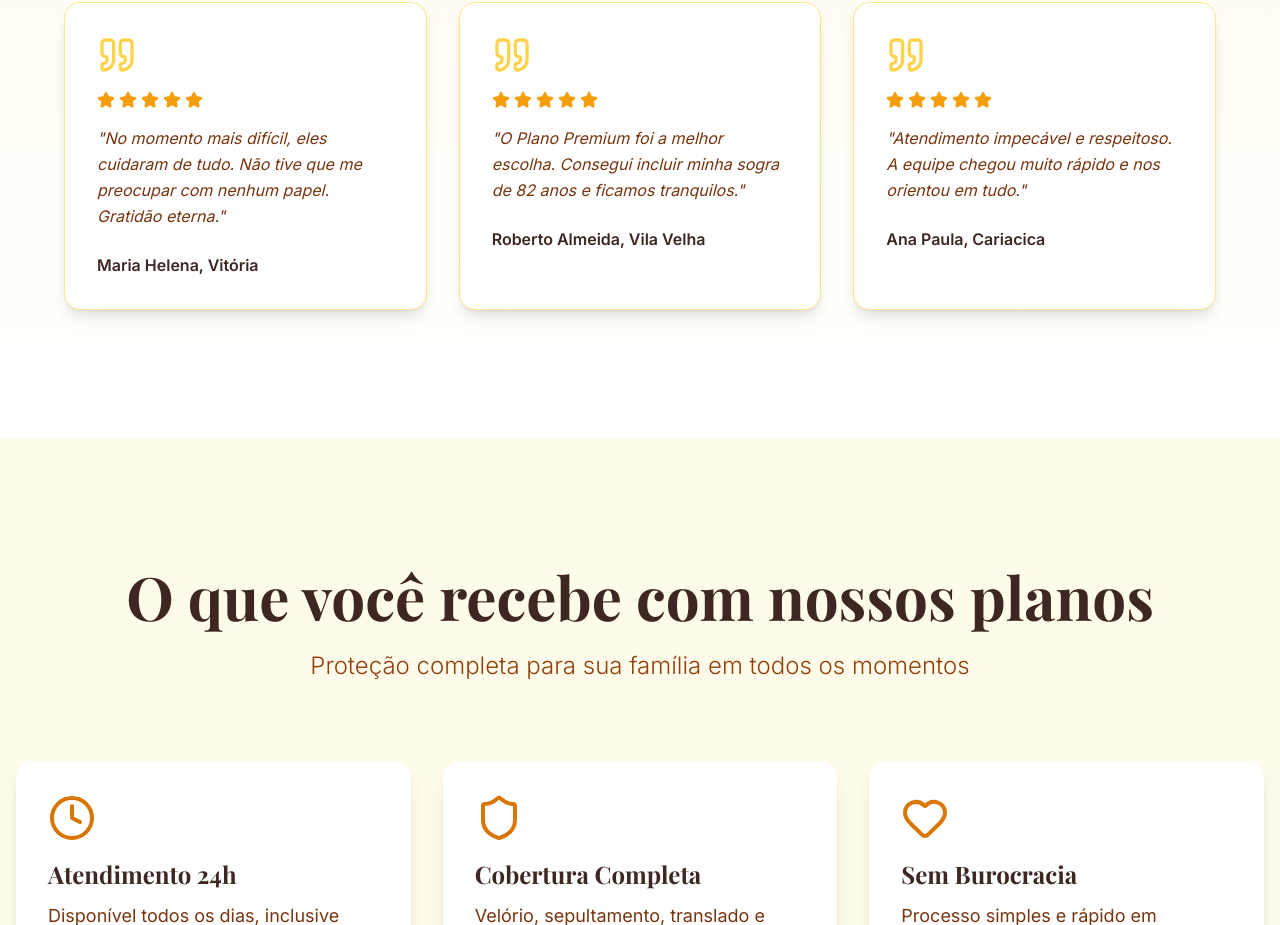
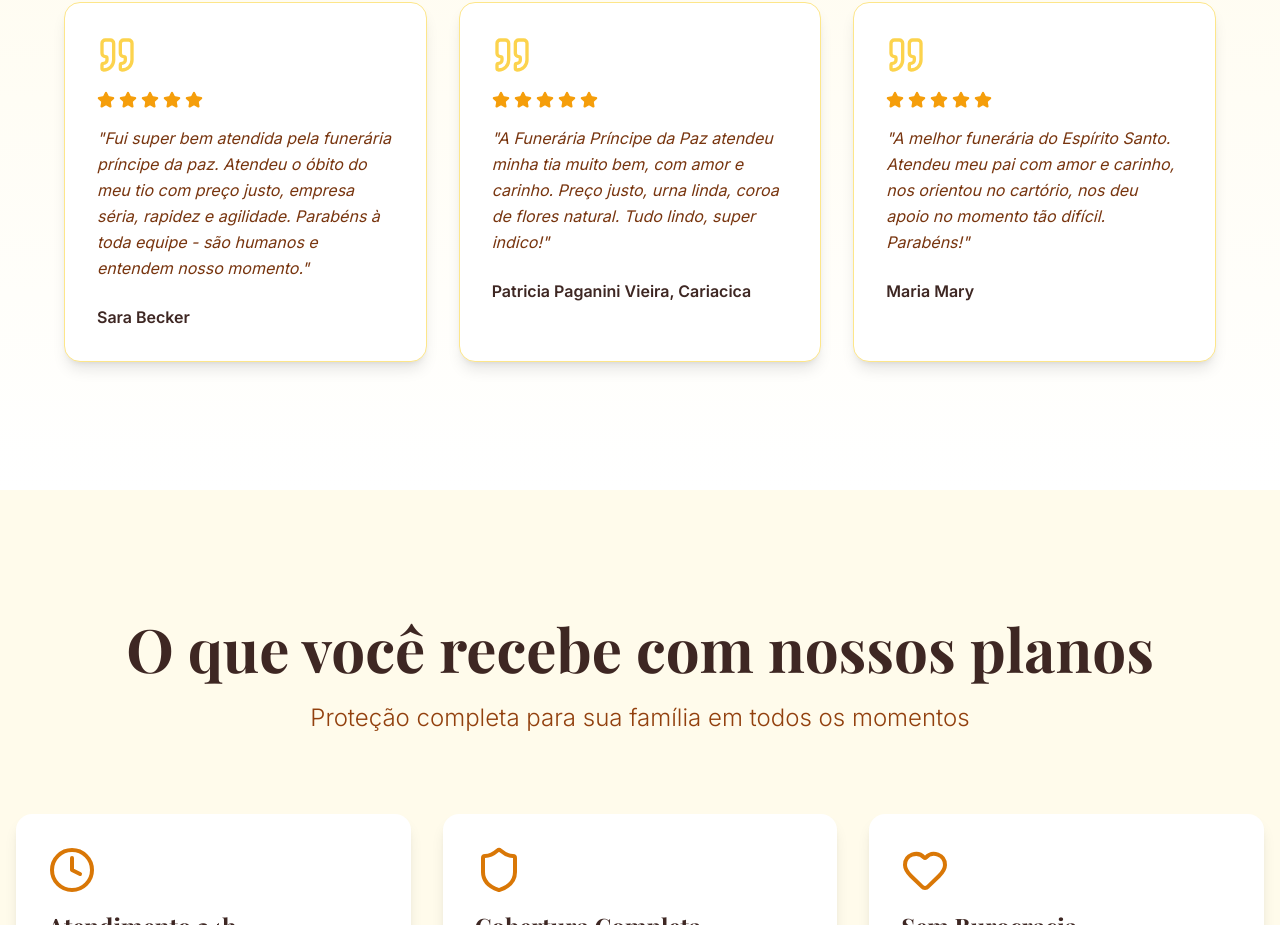
Before and after one commit to luizbem007-dot/PRINCIPEDAPAZ, a React (Vite) app: page / in a window 1280 px wide. Shown: the part 4240-5165 px from the top of the page. Built offline with nearby package versions, Linux system fonts and the light colour scheme.

Commit message:
Substitui depoimentos por avaliações reais do Google

```diff
--- a/src/App.jsx
+++ b/src/App.jsx
@@ -132,18 +132,18 @@ function App() {
 
   const testimonials = [
     {
-      name: 'Maria Helena, Vitória',
-      text: 'No momento mais difícil, eles cuidaram de tudo. Não tive que me preocupar com nenhum papel. Gratidão eterna.',
+      name: 'Sara Becker',
+      text: 'Fui super bem atendida pela funerária príncipe da paz. Atendeu o óbito do meu tio com preço justo, empresa séria, rapidez e agilidade. Parabéns à toda equipe - são humanos e entendem nosso momento.',
       stars: 5
     },
     {
-      name: 'Roberto Almeida, Vila Velha',
-      text: 'O Plano Premium foi a melhor escolha. Consegui incluir minha sogra de 82 anos e ficamos tranquilos.',
+      name: 'Patricia Paganini Vieira, Cariacica',
+      text: 'A Funerária Príncipe da Paz atendeu minha tia muito bem, com amor e carinho. Preço justo, urna linda, coroa de flores natural. Tudo lindo, super indico!',
       stars: 5
     },
     {
-      name: 'Ana Paula, Cariacica',
-      text: 'Atendimento impecável e respeitoso. A equipe chegou muito rápido e nos orientou em tudo.',
+      name: 'Maria Mary',
+      text: 'A melhor funerária do Espírito Santo. Atendeu meu pai com amor e carinho, nos orientou no cartório, nos deu apoio no momento tão difícil. Parabéns!',
       stars: 5
     }
   ];
```
